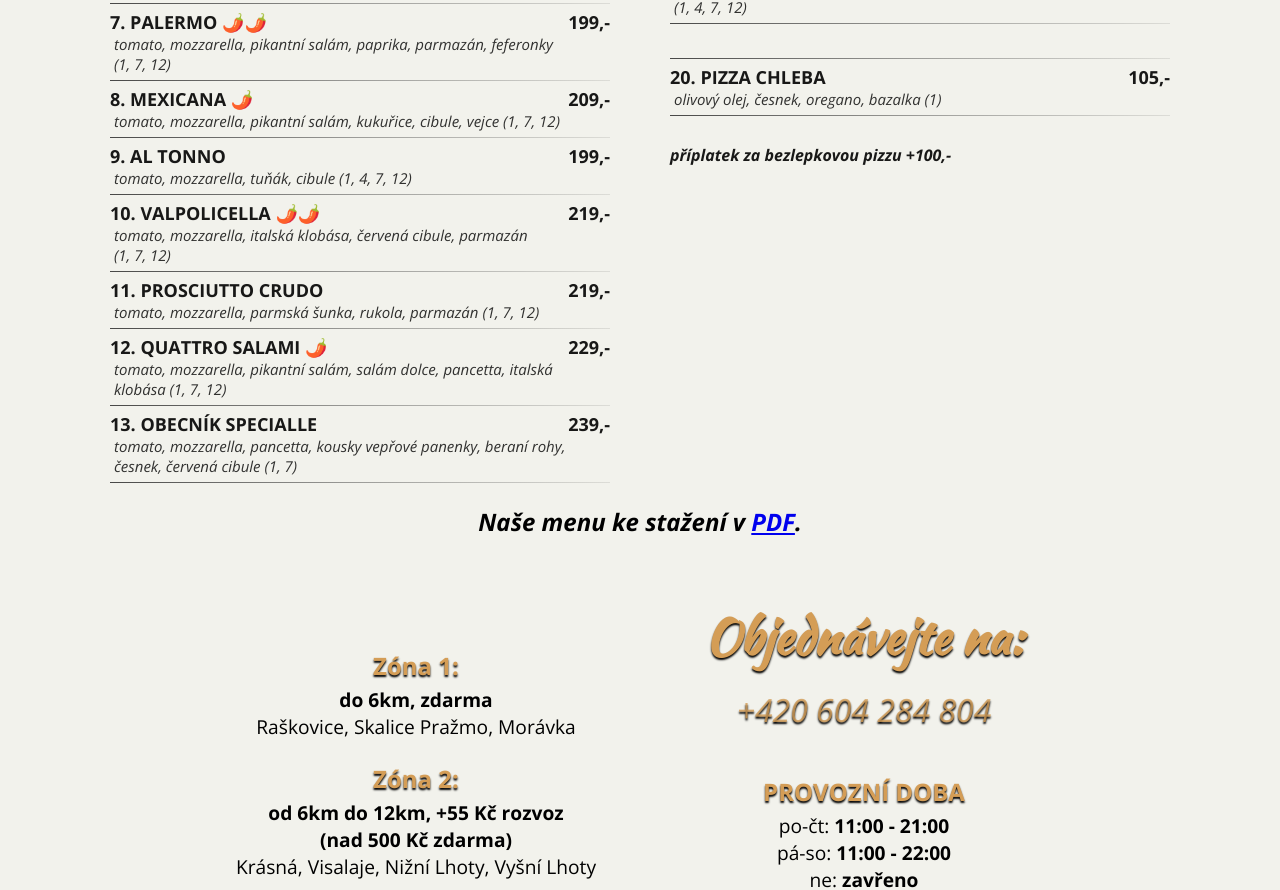
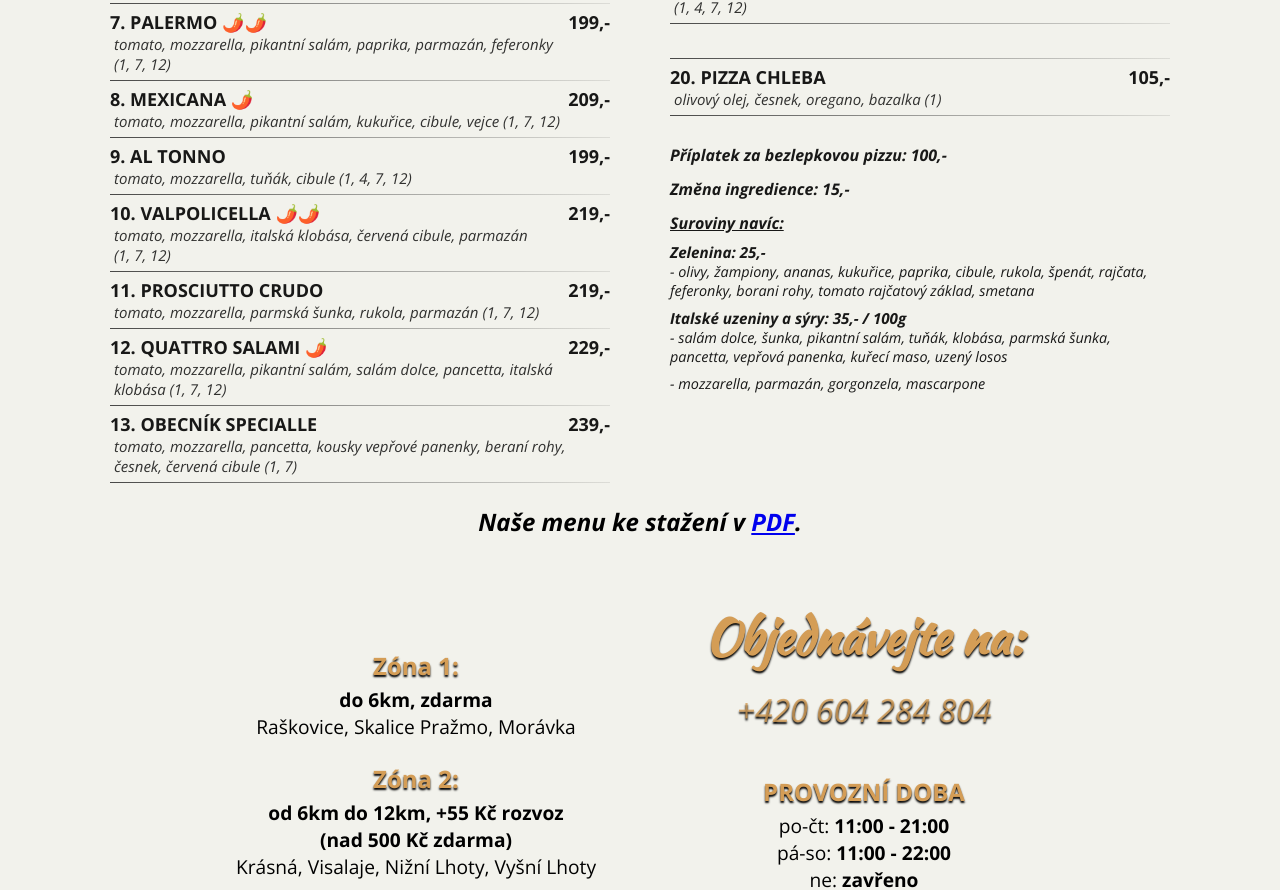
Before and after one commit to kolarskydominik/obecnik-pizzerie-app, a React (Create React App) app: page /rozvoz in a window 1280 px wide. Shown: the part 1354-2244 px from the top of the page. Built offline with nearby package versions, Linux system fonts and the light colour scheme.

Commit message:
add extras

```diff
--- a/public/index.html
+++ b/public/index.html
@@ -1,5 +1,5 @@
 <!DOCTYPE html>
-<html lang="en">
+<html lang="cs">
 
 <head>
   <meta charset="utf-8" />
--- a/src/App.js
+++ b/src/App.js
@@ -11,7 +11,7 @@ import { Fallback } from "./components";
 // const Rozvoz = lazy(() => import("./pages/Rozvoz/Rozvoz"));
 // const Menu = lazy(() => import("./pages/Menu/Menu"));
 const Uvod = lazy(() => import("./pages/Uvod/Uvod"))
-// const Galerie = lazy(() => import("./pages/Galerie/Galerie"));
+const Galerie = lazy(() => import("./pages/Galerie/Galerie"));
 const Kontakt = lazy(() => import("./pages/Kontakt/Kontakt"));
 
 
@@ -25,7 +25,7 @@ const App = () =>  (
           <Route path="/uvod" element={<Uvod />} />
           {/* <Route path="/jidelni-listek" element={<Menu />} /> */}
           <Route path="/rozvoz" element={<Rozvoz />} />
-          {/* <Route path="/galerie" element={<Galerie />} /> */}
+          <Route path="/galerie" element={<Galerie />} />
           <Route path="/kontakt" element={<Kontakt />} />
         </Routes>
       </Suspense>
--- a/src/components/Navbar/Navbar.js
+++ b/src/components/Navbar/Navbar.js
@@ -78,11 +78,11 @@ function Navbar(props) {
                 Rozvoz
               </NavLinks>
             </NavItem>
-            {/* <NavItem>
+            <NavItem>
               <NavLinks to="/galerie" onClick={closeMobileMenu}>
                 Galerie
               </NavLinks>
-            </NavItem> */}
+            </NavItem>
             <NavItem>
               <NavLinks to="/kontakt" onClick={closeMobileMenu}>
                 Kontakt
--- a/src/pages/Rozvoz/Rozvoz.js
+++ b/src/pages/Rozvoz/Rozvoz.js
@@ -69,9 +69,29 @@ function Rozvoz() {
             <LineDivider />
             <MenuList dataMenu={dataPizzaBread} />
             <br />
-            <p style={{ fontWeight: 'bold', fontStyle: 'italic' }}>
-              příplatek za bezlepkovou pizzu +100,-
+            <p style={{ fontWeight: 'bold', fontStyle: 'italic', marginBottom: '.75rem'  }}>
+              Příplatek za bezlepkovou pizzu: 100,-
             </p>
+            <p style={{ fontWeight: 'bold', fontStyle: 'italic', marginBottom: '.75rem' }}>
+              Změna ingredience: 15,-
+            </p>
+            <p style={{ fontWeight: 'bold', fontStyle: 'italic', textDecoration: 'underline', marginBottom: '.5rem' }}>
+            <span >Suroviny navíc:</span>
+            </p>
+            <p style={{ fontWeight: 'bold', fontSize: '.95rem', fontStyle: 'italic', marginBottom: '.5rem'  }}>
+            Zelenina: 25,-
+              <br />
+              <p style={{ fontSize: '.9rem',fontWeight: 'normal', fontStyle: 'italic' }}>- olivy, žampiony, ananas, kukuřice, paprika, cibule, rukola, špenát, rajčata, feferonky, borani rohy, tomato rajčatový základ, smetana</p>
+            </p>
+            <p style={{ fontWeight: 'bold', fontSize: '.95rem', fontStyle: 'italic' }}>
+              Italské uzeniny a sýry: 35,- / 100g
+              <br />
+              <p style={{ fontSize: '.9rem',fontWeight: 'normal', fontStyle: 'italic', marginBottom: '.5rem'  }}>- salám dolce, šunka, pikantní salám, tuňák, klobása, parmská šunka, pancetta, vepřová panenka, kuřecí maso, uzený losos</p>
+              <p style={{ fontSize: '.9rem',fontWeight: 'normal', fontStyle: 'italic' }}>- mozzarella, parmazán, gorgonzela, mascarpone</p>
+            </p>
+
+
+
           </MenuWrap>
           <div style={{width: '100%'}}>
           <p
```
